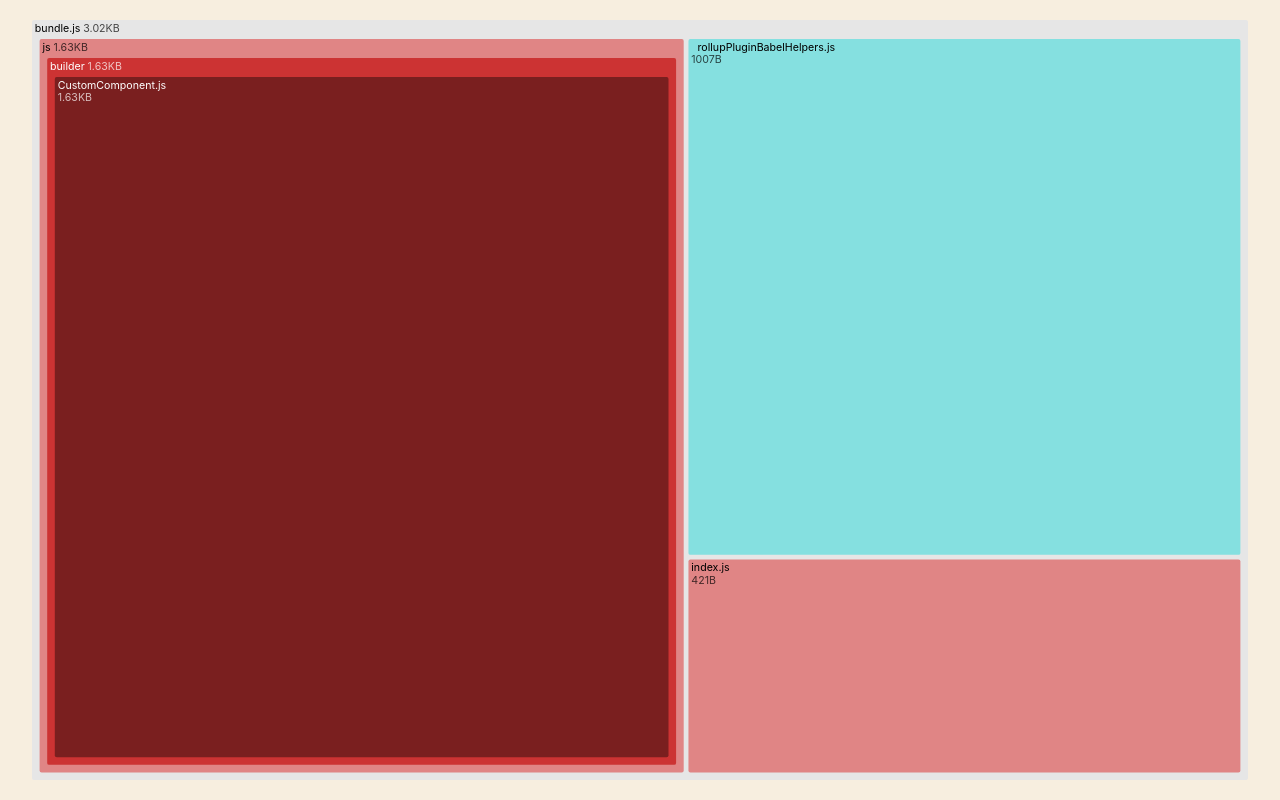
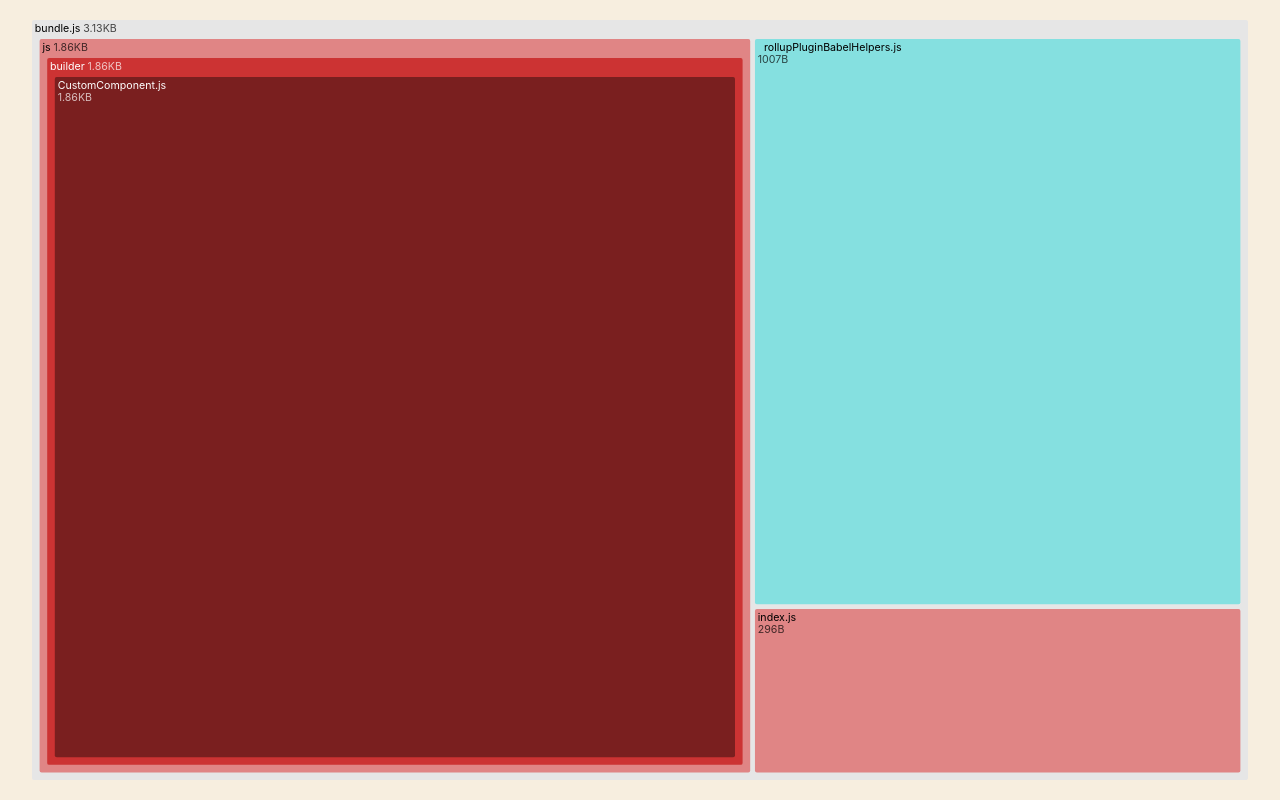
Before and after one commit to TheBous/vanilla-rollup-boilerplate, a website: page stats.html in a window 1280 px wide. Drawn offline with Linux system fonts and the light colour scheme.

Commit message:
feat(hooks): add some hooks tu custom component

```diff
--- a/stats.html
+++ b/stats.html
@@ -3652,25 +3652,25 @@
             {
               name: "js",
               children: [
-                { name: "builder", children: [{ name: "CustomComponent.js", uid: "7be4-1" }] },
+                { name: "builder", children: [{ name: "CustomComponent.js", uid: "60fb-1" }] },
               ],
             },
-            { name: "index.js", uid: "7be4-2" },
-            { name: "\u0000rollupPluginBabelHelpers.js", uid: "7be4-0" },
+            { name: "index.js", uid: "60fb-2" },
+            { name: "\u0000rollupPluginBabelHelpers.js", uid: "60fb-0" },
           ],
-          renderedLength: 3768,
+          renderedLength: 3894,
           isRoot: true,
         },
         nodes: {
-          "7be4-0": { renderedLength: 1007, id: "\u0000rollupPluginBabelHelpers.js" },
-          "7be4-1": { renderedLength: 1667, id: "js/builder/CustomComponent.js" },
-          "7be4-2": { renderedLength: 421, isEntry: true, id: "index.js" },
-          "7be4-3": { renderedLength: 0, id: "scss/index.scss" },
+          "60fb-0": { renderedLength: 1007, id: "\u0000rollupPluginBabelHelpers.js" },
+          "60fb-1": { renderedLength: 1904, id: "js/builder/CustomComponent.js" },
+          "60fb-2": { renderedLength: 296, isEntry: true, id: "index.js" },
+          "60fb-3": { renderedLength: 0, id: "scss/index.scss" },
         },
         links: [
-          { source: "7be4-2", target: "7be4-1" },
-          { source: "7be4-2", target: "7be4-3" },
-          { source: "7be4-1", target: "7be4-0" },
+          { source: "60fb-2", target: "60fb-1" },
+          { source: "60fb-2", target: "60fb-3" },
+          { source: "60fb-1", target: "60fb-0" },
         ],
         env: { rollup: "2.38.0", "rollup-plugin-visualizer": "4.2.0" },
         options: { gzip: false, brotli: false },
```
Also changed, not shown: src/index.js (+10 -6 lines), src/js/builder/CustomComponent.js (+13 -6 lines).
